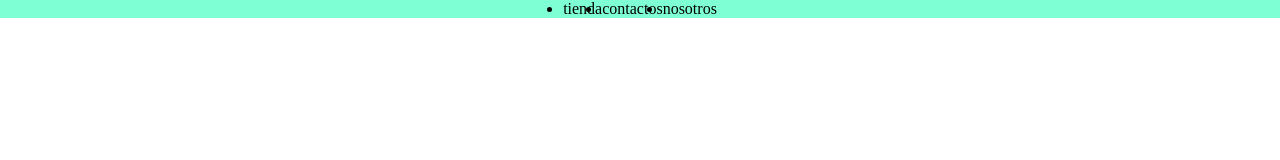
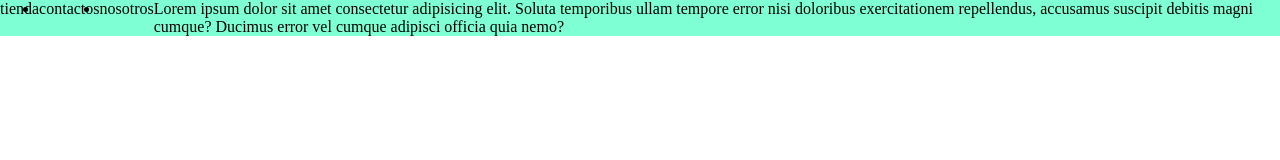
Before and after one commit to cristianmcaballero/comision-39385, a plain HTML site: page index.html in a window 1280 px wide. Drawn offline with Linux system fonts and the light colour scheme.

Commit message:
otro commit

```diff
--- a/index.html
+++ b/index.html
@@ -16,6 +16,9 @@
         <li><a href=""></a>tienda</li>
         <li><a href=""></a>contactos</li>
         <li><a href=""></a>nosotros</li>
+        <p>
+Lorem ipsum dolor sit amet consectetur adipisicing elit. Soluta temporibus ullam tempore error nisi doloribus exercitationem repellendus, accusamus suscipit debitis magni cumque? Ducimus error vel cumque adipisci officia quia nemo?
+        </p>
     </ul>
 </nav>
 </header>
```
